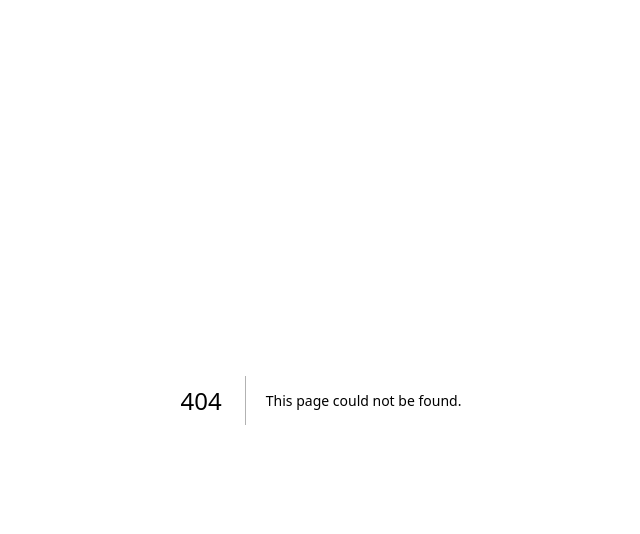
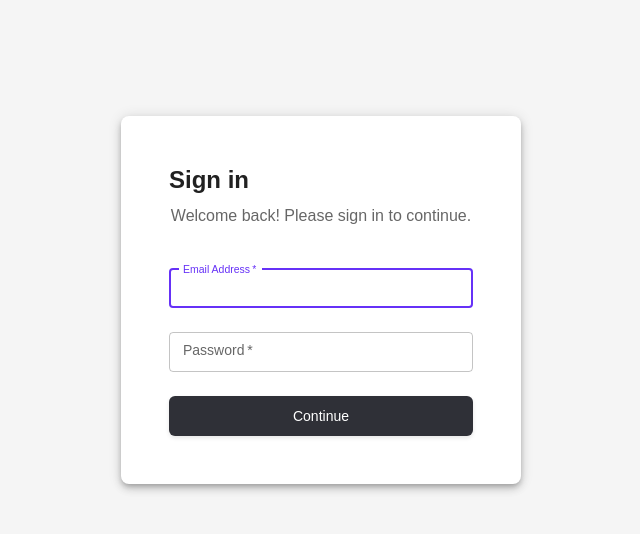
Before and after one commit to hafizab63861462/Next.js-Boilerplate, a Next.js app: page /1/login in a window 1280 px wide. Before the commit this address had no page. Shown: the top 534 px of the page, without its empty margins (319-959 px from the left). Built offline with nearby package versions, Linux system fonts and the light colour scheme; what @mui/material-nextjs would draw is missing.

Commit message:
login page added

```diff
--- /dev/null
+++ b/src/app/[lang]/login/page.tsx
@@ -0,0 +1,129 @@
+"use client"; // ← This is required!
+
+import * as React from "react";
+import Box from "@mui/material/Box";
+import Typography from "@mui/material/Typography";
+import TextField from "@mui/material/TextField";
+import Button from "@mui/material/Button";
+import { styled } from "@mui/material/styles";
+
+const StyledPaper = styled(Box)(({ theme }) => ({
+  backgroundColor: theme.palette.background.paper,
+  boxShadow: theme.shadows[5],
+  padding: theme.spacing(6),
+  borderRadius: "8px",
+  maxWidth: "400px",
+  width: "100%",
+  margin: "auto",
+  marginTop: "100px",
+}));
+
+const StyledButton = styled(Button)(() => ({
+  width: "100%",
+  textTransform: "none",
+  fontSize: "1rem",
+  fontWeight: 600,
+  padding: "10px 0",
+}));
+
+export default function LoginPage() {
+  const [email, setEmail] = React.useState("");
+  const [password, setPassword] = React.useState("");
+  return (
+    <Box
+      sx={{
+        display: "flex",
+        flexDirection: "column",
+        alignItems: "center",
+        justifyContent: "center",
+        minHeight: "100vh",
+        bgcolor: "#f5f5f5",
+        p: 2,
+      }}
+    >
+      <StyledPaper>
+        <Typography variant="h5" component="h1" fontWeight="bold" gutterBottom>
+          Sign in
+        </Typography>
+        <Typography
+          variant="body1"
+          color="text.secondary"
+          align="center"
+          sx={{ mb: 3 }}
+        >
+          Welcome back! Please sign in to continue.
+        </Typography>
+
+        <TextField
+          margin="normal"
+          required
+          fullWidth
+          id="email"
+          label="Email Address"
+          name="email"
+          autoComplete="email"
+          value={email}
+          onChange={(e) => setEmail(e.target.value)}
+          autoFocus
+          sx={{
+            "& .MuiOutlinedInput-root": {
+              fontSize: "14px",
+              height: 40,
+            },
+            "& .MuiInputLabel-root": {
+              transform: "translate(14px, 8px) scale(1)", // Adjust label position
+              fontSize: "14px",
+            },
+            "& .MuiInputLabel-shrink": {
+              transform: "translate(14px, -6px) scale(0.75)", // Label when focused/filled
+            },
+          }}
+        />
+
+        <TextField
+          margin="normal"
+          required
+          fullWidth
+          name="password"
+          label="Password"
+          type="password"
+          id="password"
+          autoComplete="current-password"
+          value={password}
+          onChange={(e) => setPassword(e.target.value)}
+          sx={{
+            "& .MuiOutlinedInput-root": {
+              fontSize: "14px",
+              height: 40,
+            },
+            "& .MuiInputLabel-root": {
+              transform: "translate(14px, 8px) scale(1)", // Adjust label position
+              fontSize: "14px",
+            },
+            "& .MuiInputLabel-shrink": {
+              transform: "translate(14px, -6px) scale(0.75)", // Label when focused/filled
+            },
+          }}
+        />
+
+        <StyledButton
+          type="submit"
+          variant="contained"
+          sx={{
+            backgroundColor: "#2F3037",
+            height: 40,
+            padding: "6px 0",
+            fontSize: "14px",
+            fontWeight: 500,
+            textTransform: "none",
+            borderRadius: "6px",
+            boxShadow: "0 2px 4px rgba(0,0,0,0.1)",
+            mt: 2,
+          }}
+        >
+          Continue
+        </StyledButton>
+      </StyledPaper>
+    </Box>
+  );
+}
```
